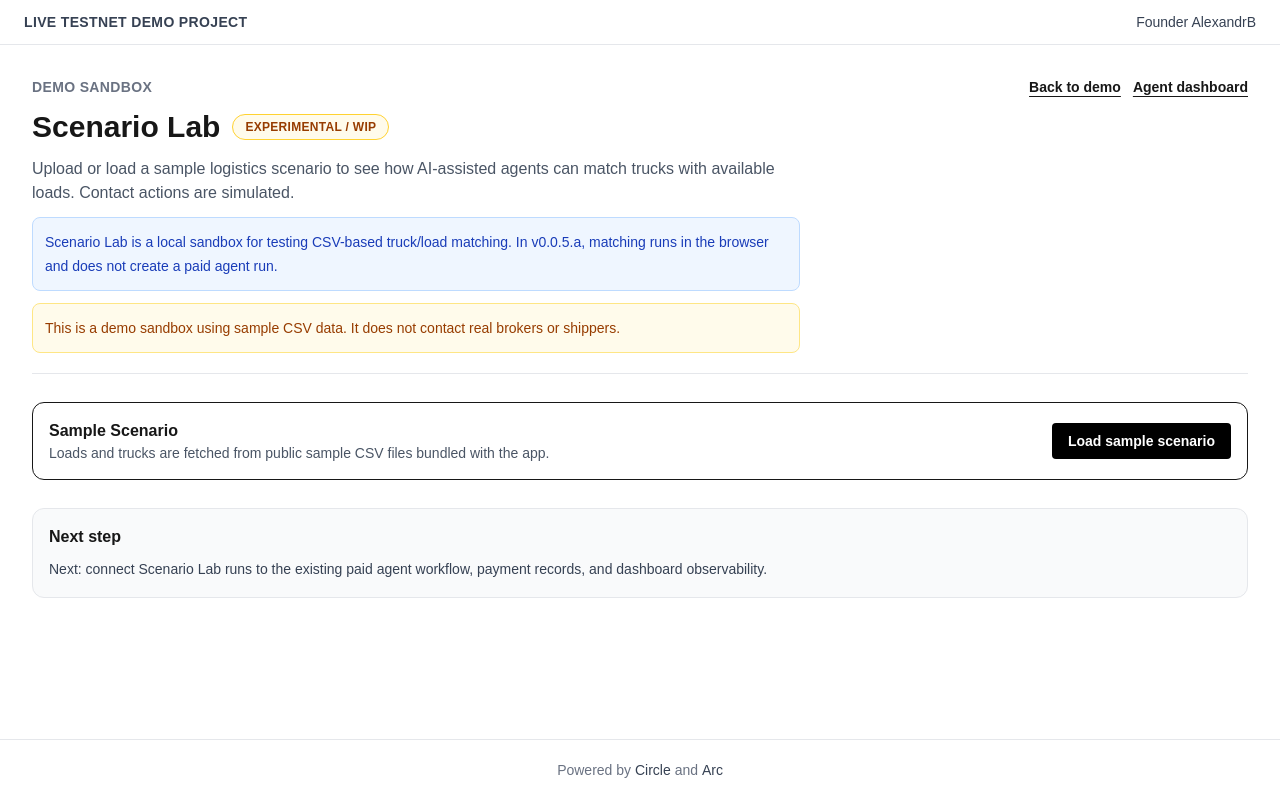
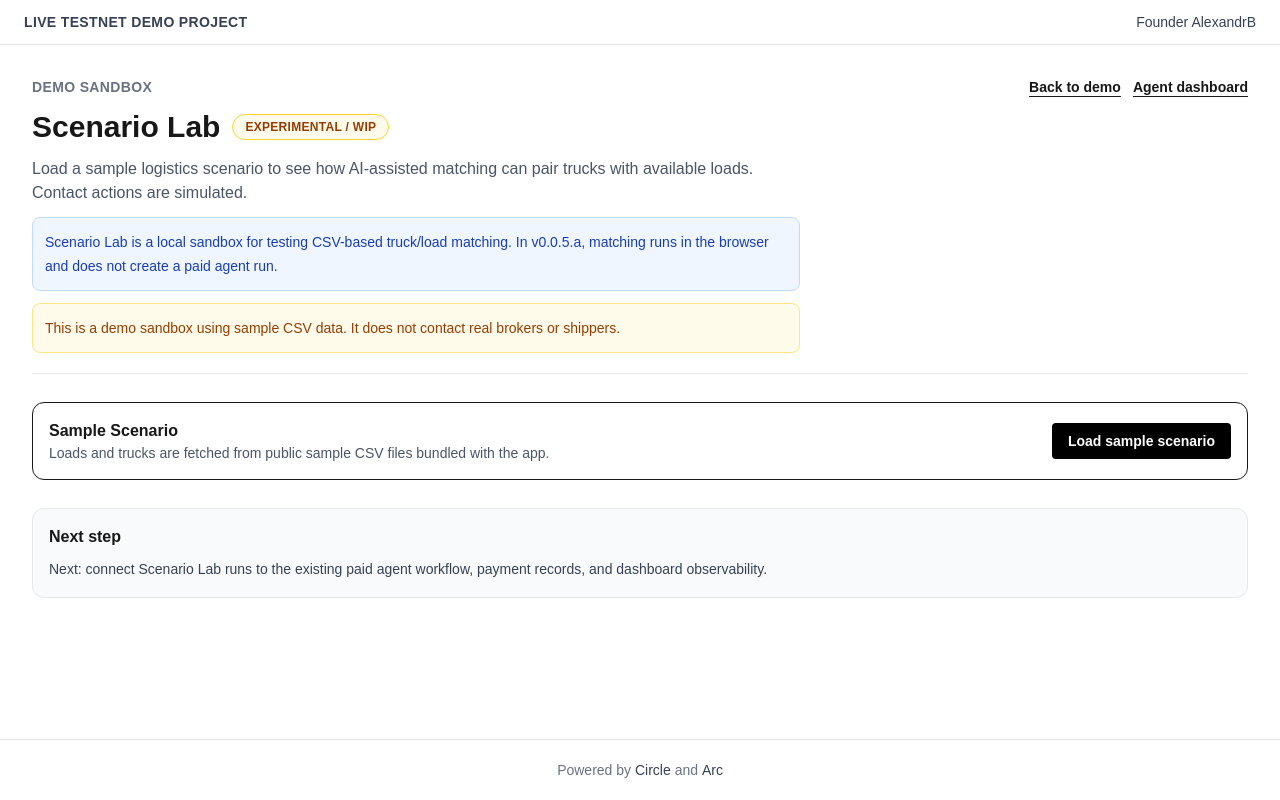
Before and after one commit to Alexkoko27/arc-ai-logistics, a Next.js app: page /scenario-lab in a window 1280 px wide. Built offline with nearby package versions, Linux system fonts and the light colour scheme.

Commit message:
Clarify Scenario Lab sample-only intro copy

```diff
--- a/app/scenario-lab/page.tsx
+++ b/app/scenario-lab/page.tsx
@@ -544,7 +544,7 @@ export default function ScenarioLabPage() {
             </span>
           </div>
           <p className="max-w-3xl text-sm leading-6 text-gray-600 sm:text-base">
-            Upload or load a sample logistics scenario to see how AI-assisted agents can match trucks with available loads. Contact actions are simulated.
+            Load a sample logistics scenario to see how AI-assisted matching can pair trucks with available loads. Contact actions are simulated.
           </p>
           <p className="max-w-3xl rounded-lg border border-blue-200 bg-blue-50 p-3 text-sm leading-6 text-blue-800">
             Scenario Lab is a local sandbox for testing CSV-based truck/load matching. In v0.0.5.a, matching runs in the browser and does not create a paid agent run.
```
